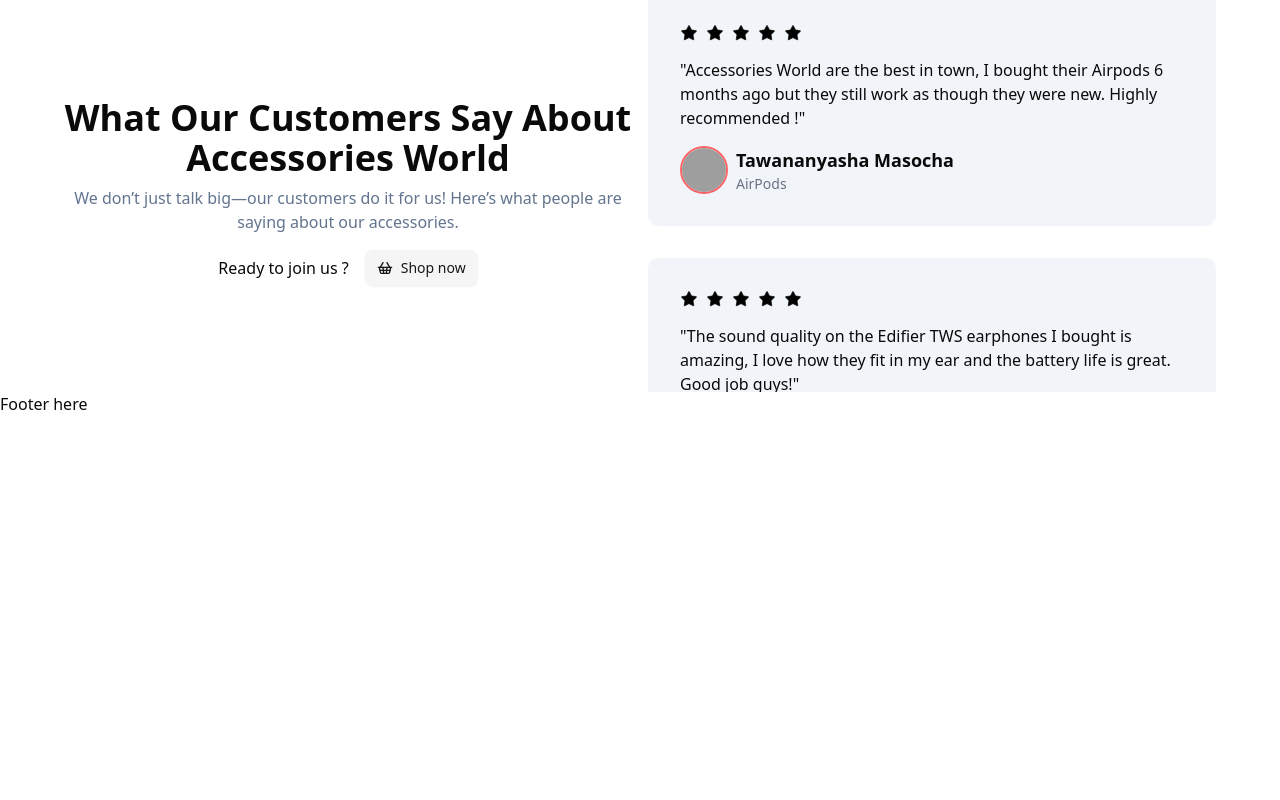
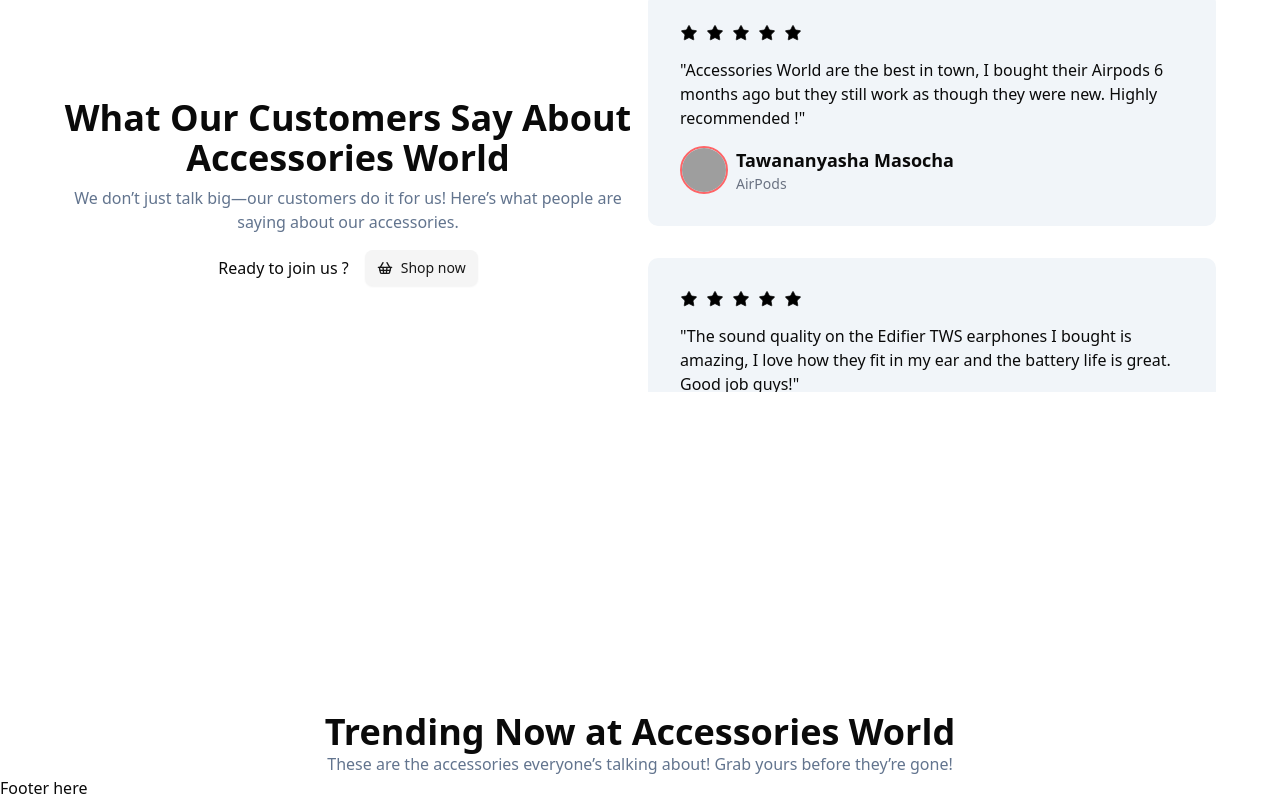
Before and after one commit to codewithkin/accessoriesworld, a Next.js app: page / in a window 1280 px wide. Shown: the part 3200-4000 px from the top of the page. Before the commit the page ends 3616 px from the top, so only its background shows below. Built offline with nearby package versions, Linux system fonts and the light colour scheme; grey boxes are pictures that could not be loaded.

Commit message:
[ADD]: Trending now section

```diff
--- a/src/app/page.tsx
+++ b/src/app/page.tsx
@@ -1,6 +1,7 @@
 import Header from "@/components/home/Header";
 import Metrics from "@/components/home/Metrics";
 import ProductsSwiper from "@/components/home/ProductsSwiper";
+import TrendingNow from "@/components/home/TrendingNow";
 import WhatCustomersSay from "@/components/home/What CustomersSay";
 import WhyChooseUs from "@/components/home/WhyChooseUs";
 
@@ -12,6 +13,7 @@
       <Metrics />
       <WhyChooseUs />
       <WhatCustomersSay />
+      <TrendingNow />
     </>
   );
 }
--- /dev/null
+++ b/src/components/home/TrendingNow.tsx
@@ -0,0 +1,20 @@
+import React from "react";
+import AnimateIntoView from "../reusable/AnimateIntoView";
+
+function TrendingNow() {
+  return (
+    <AnimateIntoView>
+      <section className="section px-4 md:px-20 flex flex-col justify-center items-center">
+        <article className="flex flex-col items-center justify-center text-center">
+          <h3 className="heading">Trending Now at Accessories World</h3>
+          <p className="subheading">
+            These are the accessories everyone’s talking about! Grab yours
+            before they’re gone!
+          </p>
+        </article>
+      </section>
+    </AnimateIntoView>
+  );
+}
+
+export default TrendingNow;
```
